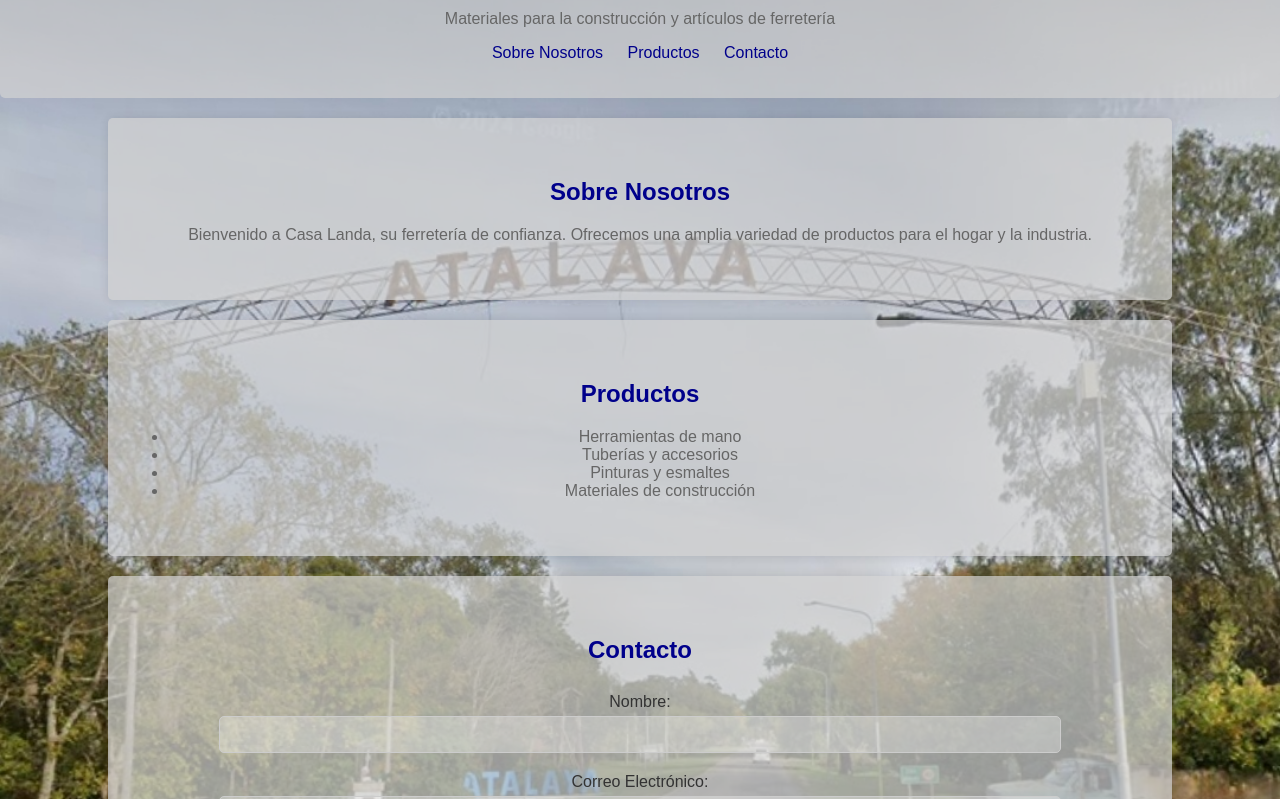
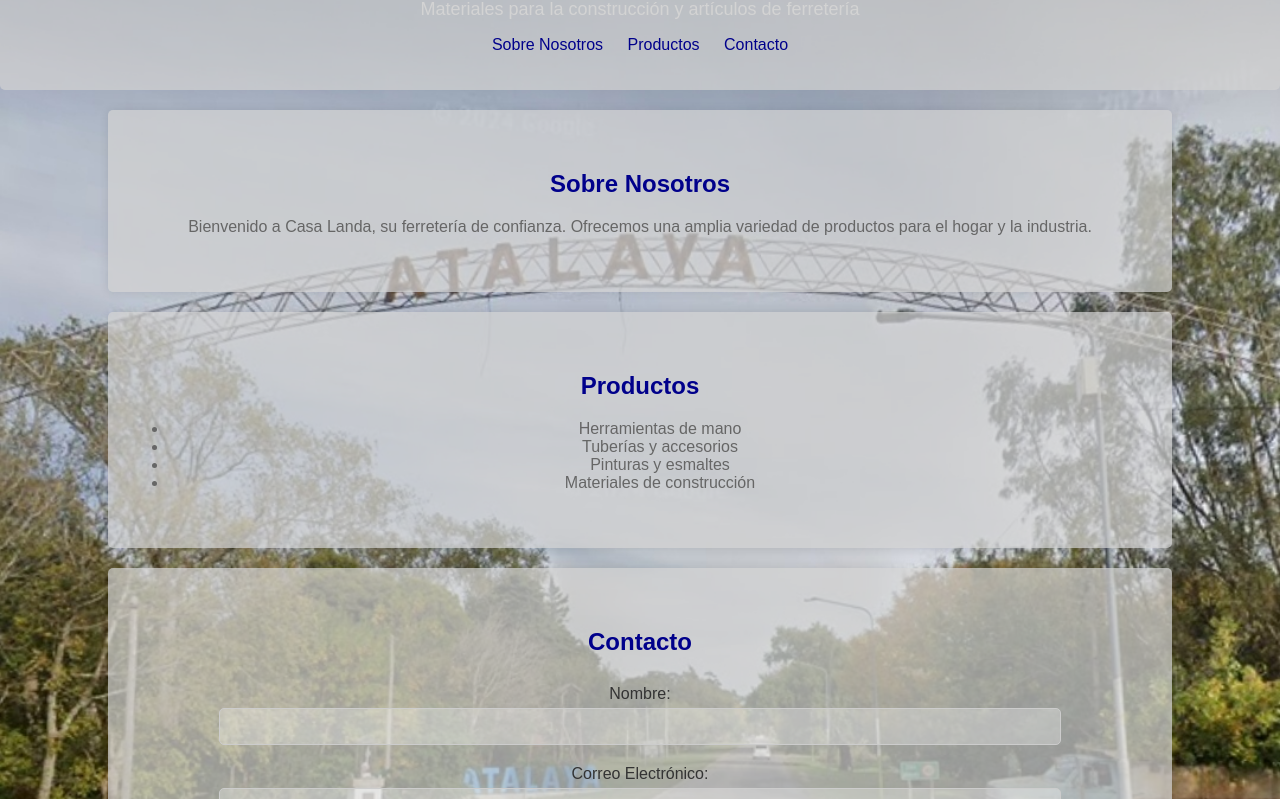
Before and after one commit to daniellanda72/casa-landa, a plain HTML site: page index.html in a window 1280 px wide. Shown: the part 81-880 px from the top of the page. Drawn offline with Linux system fonts and the light colour scheme.

Commit message:
Add files via upload

```diff
--- a/styles.css
+++ b/styles.css
@@ -100,3 +100,8 @@ footer {
 .social a:hover {
     text-decoration: underline;
 }
+header p {
+    color: lightgray; /* Cambia el color si lo deseas */
+    font-size: 18px; /* Ajusta el tamaño de la fuente */
+    margin: 5px 0; /* Ajusta el espacio alrededor del texto */
+}
```
